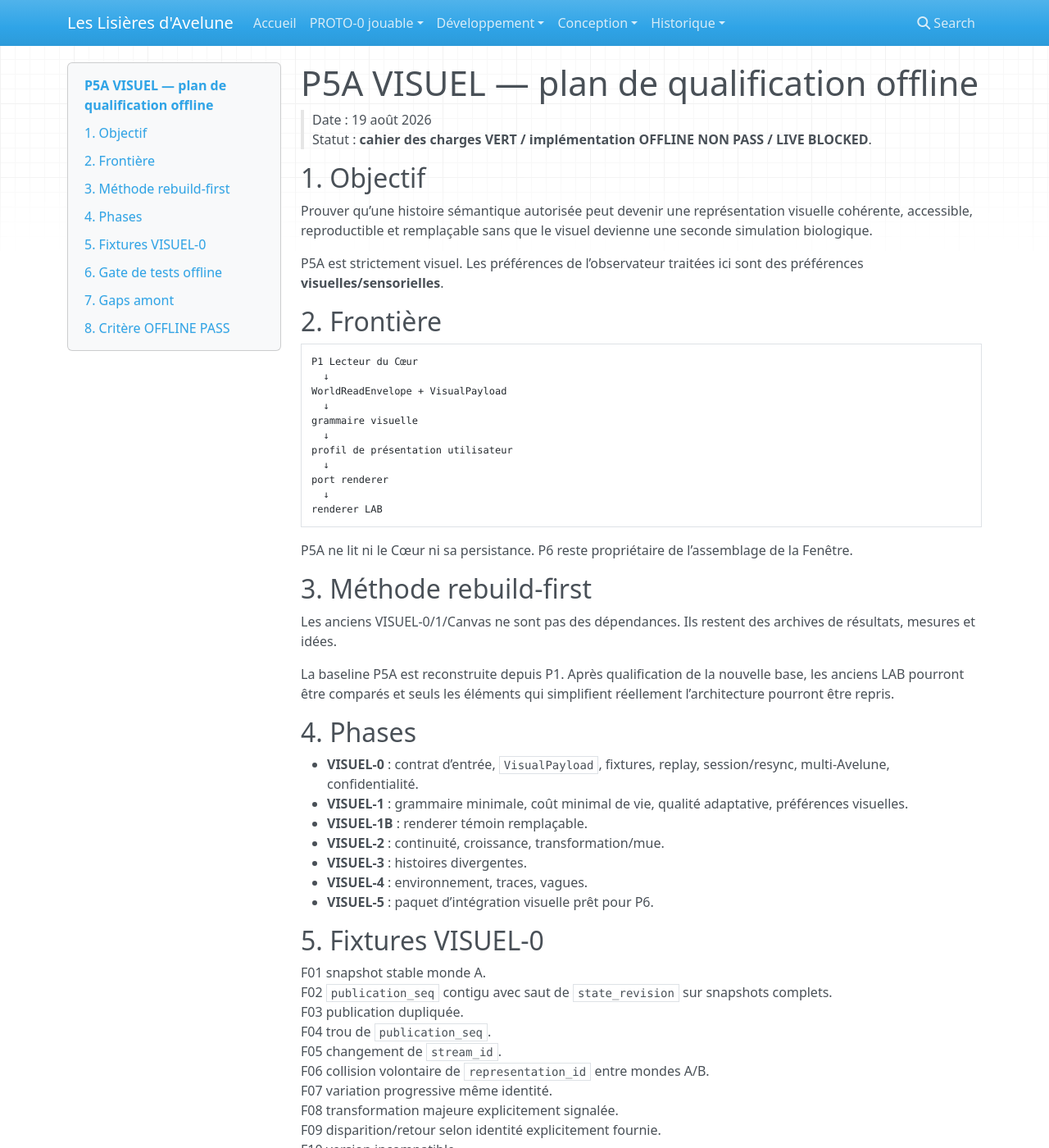
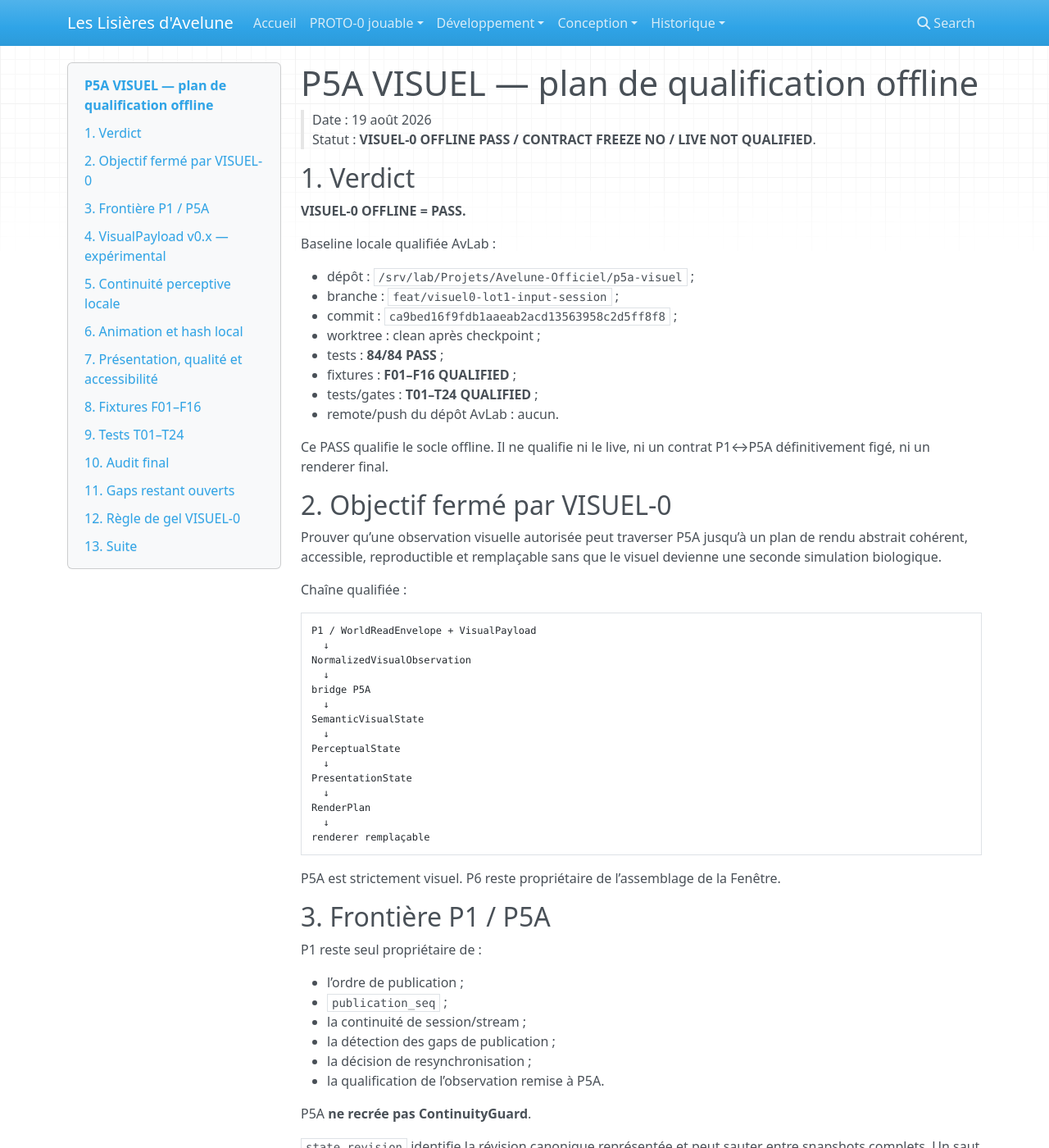
Before and after one commit to Abeliome-Officiel/les-lisieres-avelune, an MkDocs documentation site: the page built from docs/development/p5-visuel/P5_VISUEL_OFFLINE_PLAN.md, in a window 1280 px wide and 1400 px high. Shown: the whole window at 82% size. Built offline with MkDocs 1.6.1, drawn with Linux system fonts in a browser that asks for light colours; nearby versions of some CDN libraries; some of the changed text lies outside the part shown.

Commit message:
docs(visuel): enregistrer VISUEL-0 offline PASS

````diff
--- a/docs/development/p5-visuel/P5_VISUEL_OFFLINE_PLAN.md
+++ b/docs/development/p5-visuel/P5_VISUEL_OFFLINE_PLAN.md
@@ -1,78 +1,199 @@
 # P5A VISUEL — plan de qualification offline
 
 > Date : 19 août 2026
-> Statut : **cahier des charges VERT / implémentation OFFLINE NON PASS / LIVE BLOCKED**.
+> Statut : **VISUEL-0 OFFLINE PASS / CONTRACT FREEZE NO / LIVE NOT QUALIFIED**.
 
-## 1. Objectif
+## 1. Verdict
 
-Prouver qu’une histoire sémantique autorisée peut devenir une représentation visuelle cohérente, accessible, reproductible et remplaçable sans que le visuel devienne une seconde simulation biologique.
+**VISUEL-0 OFFLINE = PASS.**
 
-P5A est strictement visuel. Les préférences de l’observateur traitées ici sont des préférences **visuelles/sensorielles**.
+Baseline locale qualifiée AvLab :
 
-## 2. Frontière
+- dépôt : `/srv/lab/Projets/Avelune-Officiel/p5a-visuel` ;
+- branche : `feat/visuel0-lot1-input-session` ;
+- commit : `ca9bed16f9fdb1aaeab2acd13563958c2d5ff8f8` ;
+- worktree : clean après checkpoint ;
+- tests : **84/84 PASS** ;
+- fixtures : **F01–F16 QUALIFIED** ;
+- tests/gates : **T01–T24 QUALIFIED** ;
+- remote/push du dépôt AvLab : aucun.
+
+Ce PASS qualifie le socle offline. Il ne qualifie ni le live, ni un contrat P1↔P5A définitivement figé, ni un renderer final.
+
+## 2. Objectif fermé par VISUEL-0
+
+Prouver qu’une observation visuelle autorisée peut traverser P5A jusqu’à un plan de rendu abstrait cohérent, accessible, reproductible et remplaçable sans que le visuel devienne une seconde simulation biologique.
+
+Chaîne qualifiée :
 
 ```text
-P1 Lecteur du Cœur
+P1 / WorldReadEnvelope + VisualPayload
   ↓
-WorldReadEnvelope + VisualPayload
+NormalizedVisualObservation
   ↓
-grammaire visuelle
+bridge P5A
   ↓
-profil de présentation utilisateur
+SemanticVisualState
   ↓
-port renderer
+PerceptualState
   ↓
-renderer LAB
+PresentationState
+  ↓
+RenderPlan
+  ↓
+renderer remplaçable
 ```
 
-P5A ne lit ni le Cœur ni sa persistance. P6 reste propriétaire de l’assemblage de la Fenêtre.
+P5A est strictement visuel. P6 reste propriétaire de l’assemblage de la Fenêtre.
 
-## 3. Méthode rebuild-first
+## 3. Frontière P1 / P5A
 
-Les anciens VISUEL-0/1/Canvas ne sont pas des dépendances. Ils restent des archives de résultats, mesures et idées.
+P1 reste seul propriétaire de :
 
-La baseline P5A est reconstruite depuis P1. Après qualification de la nouvelle base, les anciens LAB pourront être comparés et seuls les éléments qui simplifient réellement l’architecture pourront être repris.
+- l’ordre de publication ;
+- `publication_seq` ;
+- la continuité de session/stream ;
+- la détection des gaps de publication ;
+- la décision de resynchronisation ;
+- la qualification de l’observation remise à P5A.
 
-## 4. Phases
+P5A **ne recrée pas ContinuityGuard**.
 
-- **VISUEL-0** : contrat d’entrée, `VisualPayload`, fixtures, replay, session/resync, multi-Avelune, confidentialité.
-- **VISUEL-1** : grammaire minimale, coût minimal de vie, qualité adaptative, préférences visuelles.
-- **VISUEL-1B** : renderer témoin remplaçable.
-- **VISUEL-2** : continuité, croissance, transformation/mue.
-- **VISUEL-3** : histoires divergentes.
-- **VISUEL-4** : environnement, traces, vagues.
-- **VISUEL-5** : paquet d’intégration visuelle prêt pour P6.
+`state_revision` identifie la révision canonique représentée et peut sauter entre snapshots complets. Un saut de `state_revision` ne constitue pas à lui seul un trou de publication. `canonical_age` est un troisième axe distinct.
 
-## 5. Fixtures VISUEL-0
+`event_history_exhaustive=false` interdit à P5A d’inventer les événements absents entre deux observations.
+
+## 4. VisualPayload v0.x — expérimental
+
+La forme expérimentale suffisante pour ouvrir VISUEL-1 expose actuellement, par entité :
+
+```text
+representation_id
+descriptor.cohesion
+descriptor.extension
+descriptor.curvature
+descriptor.luminosity
+```
+
+Les quatre axes sont normalisés dans `[0,1]`.
+
+Ils sont des **descripteurs perceptifs de projection**, pas des mesures biologiques publiques et pas une copie des internes du Cœur.
+
+Le runtime P5A n’invente jamais un descripteur absent : payload incomplet → **fail closed**.
+
+Cette forme reste explicitement **expérimentale**. VISUEL-1 doit d’abord démontrer un manque artistique avant toute demande d’évolution de frontière.
+
+Règle :
+
+```text
+besoin artistique démontré
+  ↓
+information absente du payload
+  ↓
+revue de frontière
+  ↓
+éventuelle évolution minimale et versionnée
+```
+
+Jamais : « on veut une nouvelle forme → exposons davantage de biologie ».
+
+## 5. Continuité perceptive locale
+
+`representation_epoch` est une donnée locale P5A :
+
+- non canonique ;
+- non biologique ;
+- non transportée comme vérité P1 ;
+- utilisée uniquement pour la continuité de représentation.
+
+Le cache et la continuité sont namespacés au minimum par :
+
+```text
+world_instance_id + representation_id
+```
+
+Deux Avelune peuvent utiliser le même `representation_id` sans partager cache ou mémoire.
+
+Une transformation majeure synthétique F08 démontre le comportement interne de continuité, mais ne fige pas le futur contrat de mue. Une différence numérique de descripteurs ne vaut jamais preuve de transformation majeure.
+
+## 6. Animation et hash local
+
+L’animation entre observations est strictement présentationnelle : bornée, réversible, déterministe et non cumulative sur la vérité.
+
+Le déphasage local utilise aujourd’hui un hash déterministe de :
+
+```text
+world_instance_id + representation_id
+```
+
+Ce hash n’est **ni une seed canonique, ni une identité, ni une seed générale du vivant visible**.
+
+Il peut seulement influencer des degrés de liberté purement présentationnels, par exemple une phase respiratoire ou un déphasage décoratif local.
+
+Il ne doit jamais décider :
+
+- morphologie fondamentale ;
+- caractère biologique apparent ;
+- transformation ;
+- importance d’un être ;
+- couleur porteuse d’une signification ;
+- événement ;
+- identité.
+
+Cette frontière devient un invariant à transmettre à VISUEL-1.
+
+## 7. Présentation, qualité et accessibilité
+
+Les préférences visuelles/sensorielles sont distinctes de la qualité matérielle.
+
+Préférences actuellement qualifiées :
+
+- mouvement ;
+- particules ;
+- saturation ;
+- contraste ;
+- glow.
+
+Qualité matérielle : `SOBER / NORMAL / RICH`.
+
+Les tests garantissent que :
+
+- S/N/R conserve exactement les mêmes faits, identités et ordre sémantique ;
+- mouvement nul ne supprime pas l’information ;
+- particules nulles ne suppriment pas l’information ;
+- saturation nulle conserve structure et contour ;
+- aucune information nécessaire ne dépend uniquement de la couleur, du mouvement ou des particules.
+
+## 8. Fixtures F01–F16
 
 F01 snapshot stable monde A.
 F02 `publication_seq` contigu avec saut de `state_revision` sur snapshots complets.
-F03 publication dupliquée.
-F04 trou de `publication_seq`.
-F05 changement de `stream_id`.
+F03 publication dupliquée — compatibilité P1, sans ContinuityGuard runtime P5A.
+F04 trou de `publication_seq` — harnais de compatibilité P1 uniquement ; la décision de resync reste P1.
+F05 changement de `stream_id` — compatibilité P1 uniquement.
 F06 collision volontaire de `representation_id` entre mondes A/B.
 F07 variation progressive même identité.
-F08 transformation majeure explicitement signalée.
+F08 transformation majeure synthétique explicitement signalée.
 F09 disparition/retour selon identité explicitement fournie.
 F10 version incompatible.
 F11 champ non allowlisté / leurre sensible.
-F12 replay valide puis checksum corrompu.
-F13 cadence sémantique lente.
-F14 préférences visuelles extrêmes.
-F15 `SOBRE/NORMAL/RICHE` avec mêmes faits/identités.
+F12 replay valide, frame_count mensonger et checksum corrompu.
+F13 cadence sémantique lente : animation présentationnelle uniquement.
+F14 préférences visuelles extrêmes avec information critique conservée.
+F15 `SOBER/NORMAL/RICH` avec mêmes faits/identités.
 F16 matrice synthétique 1/16/64/128 éléments.
 
-## 6. Gate de tests offline
+## 9. Tests T01–T24
 
 T01 validation stricte enveloppe + `VisualPayload`.
 T02 séparation `publication_seq/state_revision/canonical_age`.
-T03 duplicate idempotent.
-T04 publication gap → `RESYNC_REQUIRED`.
-T05 nouveau stream sans nouveau monde.
+T03 duplicate idempotent dans le harnais P1 de compatibilité.
+T04 publication gap qualifié par le harnais P1 ; aucune autorité runtime P5A.
+T05 restart/stream dans le harnais P1 de compatibilité.
 T06 cache `world_instance_id + representation_id`.
 T07 aucune contamination A/B.
 T08 replay manifest/NDJSON/checksums.
-T09 fixture/replay équivalents sémantiquement.
+T09 fixture/replay équivalents.
 T10 `source_kind` sans effet artistique.
 T11 version incompatible → fail closed.
 T12 allowlist/leak scan.
@@ -81,21 +202,87 @@ T14 aucune inférence d’événement absent.
 T15 qualité matérielle ≠ préférences visuelles.
 T16 mouvement/couleur réduits conservent l’information critique.
 T17 déterminisme de préparation.
-T18 fake renderer + renderer LAB propre sur le même port.
-T19 fixture→replay sans changement de grammaire.
+T18 renderers substituables sur le même port.
+T19 fixture→replay sans réécriture substantielle.
 T20 benchmark offline de non-régression.
+T21 republication sémantiquement identique → aucun reroll arbitraire.
+T22 historique événementiel non exhaustif → état courant rendu sans passé inventé.
+T23 même entrée/configuration/préférences/phase → même résultat.
+T24 preuve E2E réelle `WorldReadEnvelope → RenderPlan`, conservation explicite des descripteurs, équivalence fixture/replay bout-en-bout et `representation_epoch` local.
 
-## 7. Gaps amont
+## 10. Audit final
 
-- **GAP-P1-DOC** : publier/synchroniser la forme P1 qualifiée avec `publication_seq`. P5A ne l’invente pas.
-- **GAP-P0-LIVE** : bloc atomique `CommittedWorldState` requis par P1 live.
+Résultat final :
+
+```text
+VISUEL-0 FINAL AUDIT=PASS
+TESTS=84/84
+F01-F16=QUALIFIED
+T01-T24=QUALIFIED
+INPUT_TO_SEMANTIC_RUNTIME_BRIDGE=YES
+E2E_ENVELOPE_TO_RENDERPLAN_PROOF=YES
+P1_CONTINUITY_RUNTIME_DUPLICATION=NO
+STATE_REVISION_GAP_RESYNC_RULE=NO
+ARTISTIC_TRANSPORT_METADATA_DEPENDENCY=NO
+RUNTIME_PRIVATE_LEAK=NO
+CONCRETE_RENDERER_TECH_DEPENDENCY=NO
+P5A_AUDIO_DEPENDENCY=NO
+UNCONTROLLED_ARTISTIC_RNG=NO
+LIVE_INFRA_RUNTIME_DEPENDENCY=NO
+RUNTIME_THIRD_PARTY_DEPENDENCY=NO
+MISSING_DESCRIPTOR_FAIL_CLOSED=YES
+```
+
+F16 à 128 entités, dernière mesure de qualification headless :
+
+- semantic médiane ≈ 0,279 ms ;
+- perceptual médiane ≈ 0,248 ms ;
+- presentation médiane ≈ 0,390 ms ;
+- RenderPlan médiane ≈ 0,523 ms ;
+- SemanticVisualState 19 395 B ;
+- PerceptualState 44 741 B ;
+- PresentationState 115 093 B ;
+- RenderPlan 158 142 B ;
+- 896 commandes ;
+- heap proxy ≈ 1,14 MB ;
+- déterministe = true.
+
+Ces chiffres sont une baseline headless offline, pas un budget GPU/production.
+
+## 11. Gaps restant ouverts
+
+- **GAP-P1-DOC** : la sémantique qualifiée P1 distingue `publication_seq`, `state_revision` et `canonical_age`, mais les documents/schémas partageables principaux P1 ne sont pas encore tous synchronisés. **Non bloquant pour le PASS offline ; bloquant pour CONTRACT FREEZE.**
+- **GAP-P0-LIVE** : primitives atomiques autoritatives requises pour P1 live.
 - **GAP-P1-LIVE** : qualification live après P0.
-- **GAP-REAL-REPLAY** : premier replay sémantique riche du vivant requis avant VISUEL-2 réel, pas avant la plomberie VISUEL-0.
+- **GAP-REAL-REPLAY** : replay sémantique riche du vivant requis avant VISUEL-2 réel, pas pour VISUEL-1 offline.
 
-P2/P3/P4 ne bloquent pas VISUEL-0 offline.
+Statut officiel :
 
-## 8. Critère OFFLINE PASS
+```text
+VISUEL-0 OFFLINE = PASS
+CONTRACT FREEZE   = NO
+VISUEL LIVE       = NOT QUALIFIED
+```
 
-P5A passe lorsque : F01–F16 existent ; T01–T20 passent ; aucune fuite privée n’est détectée ; aucune dépendance aux anciens LAB n’existe ; la grammaire et le port renderer sont propres ; le registre des sources de recherche est à jour ; les gaps live restants sont explicitement attribués.
+## 12. Règle de gel VISUEL-0
 
-Le renderer final, le live et la Fenêtre P6 ne sont pas requis pour ce PASS.
+VISUEL-0 est fermé fonctionnellement.
+
+Ne pas le rouvrir pour ajouter une fonctionnalité opportuniste. Le rouvrir uniquement pour :
+
+- défaut démontré ;
+- régression ;
+- incompatibilité réelle révélée par une phase ultérieure ;
+- évolution contractuelle minimale décidée par revue de frontière.
+
+Les anciennes branches VISUEL/Canvas restent historiques et comparatives.
+
+## 13. Suite
+
+VISUEL-1 devient un nouveau chantier : **grammaire du vivant / impression de vie à coût minimal**.
+
+Question de phase :
+
+> Comment une identité, une continuité et quelques propriétés perceptives peuvent-elles produire quelque chose qui semble réellement vivant ?
+
+VISUEL-1 doit partir de la baseline qualifiée `ca9bed16f9fdb1aaeab2acd13563958c2d5ff8f8`, sans dépendre d’un renderer concret et sans enrichir le `VisualPayload` « au cas où ».
````
